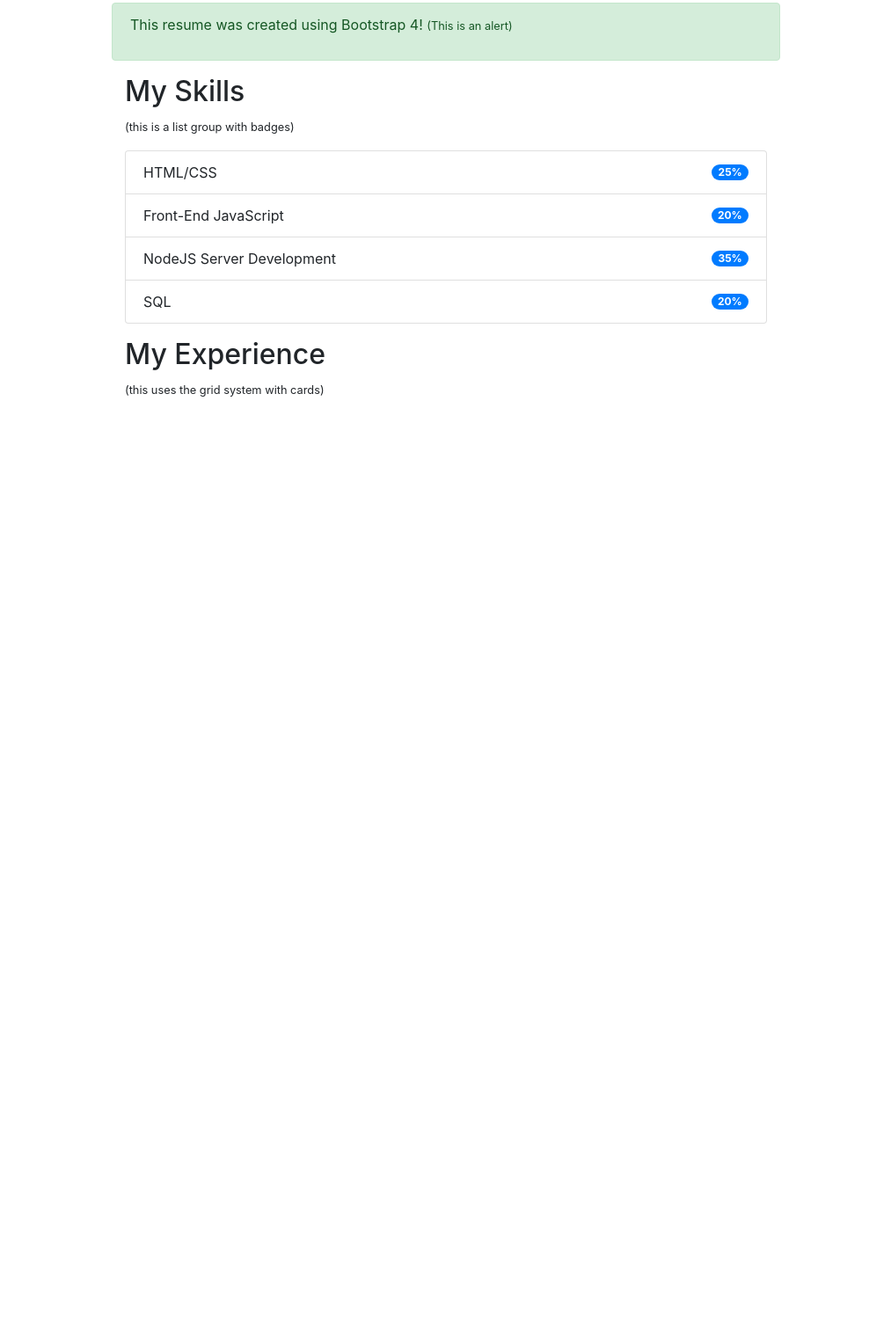
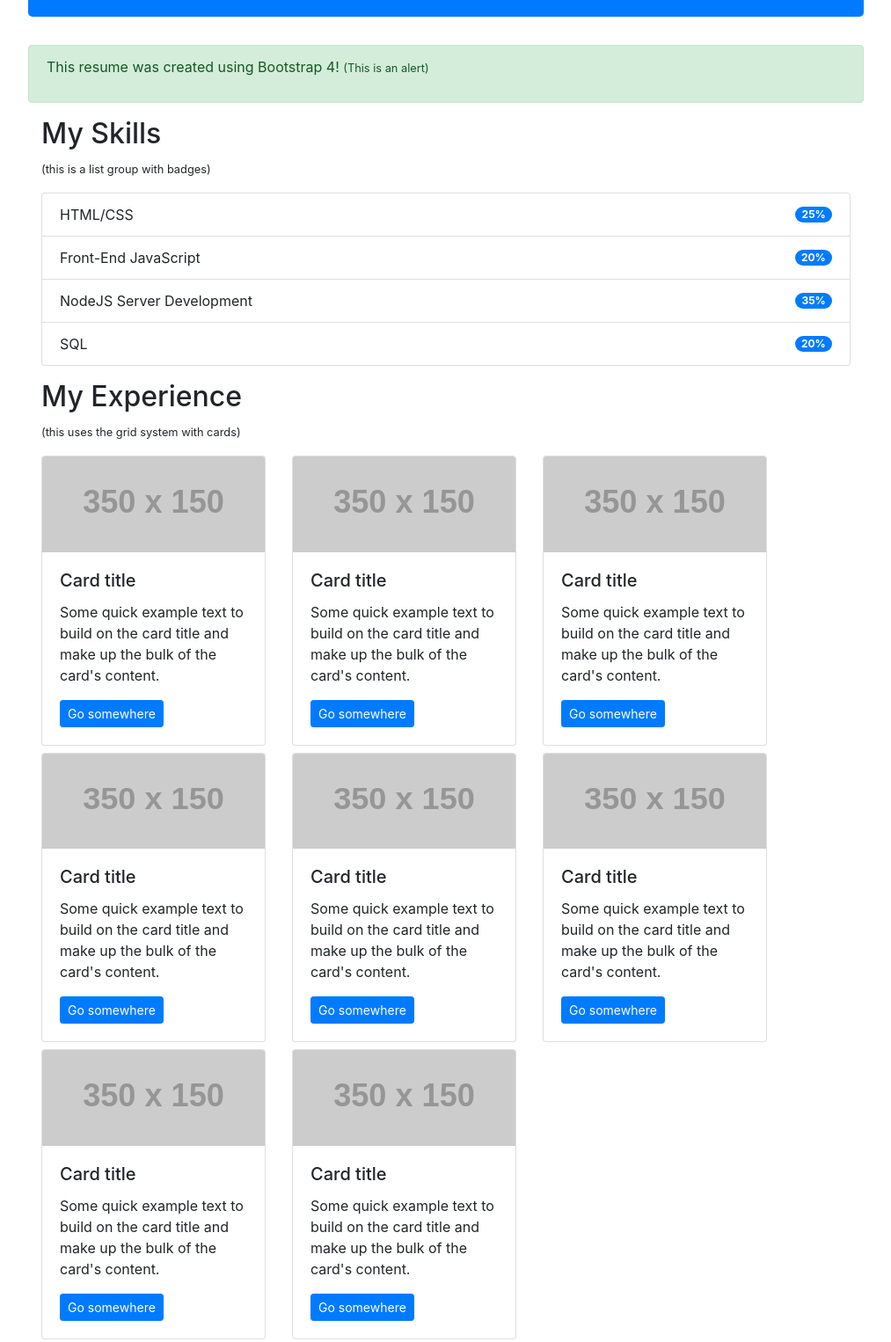
Before and after one commit to ewert001/Bootstrap-Resume, a plain HTML site: page index.html in a window 1280 px wide. Shown: the part 295-1821 px from the top of the page at 88% size, without its empty margins (133-1146 px from the left). Before the commit the page ends 800 px from the top, so only its background shows below. Drawn offline with nearby package versions, Linux system fonts and the light colour scheme; placeholder pictures from the web are drawn by us.

Commit message:
completed project

```diff
--- a/index.html
+++ b/index.html
@@ -13,47 +13,49 @@
 
 
 <div class="container">
-    <div class="row">
-        <div class="col-2"></div>
-        <div class="jumbotron col-8 text-white bg-primary">
-
+    <div class="row pt-5">
+        <div class="col-1"></div>
+        <div class="jumbotron col-10 text-white bg-primary">
             <h1>Your Name</h1>
             <h3>Your Position</h3>
-                    <p><small>(This is a jumbotron)</small>
+            <p>
+                <small>(This is a jumbotron)</small>
             </p>
         </div>
-        <div class="col-2">
-
+        <div class="col-1">
         </div>
     </div>
     <div class="row">
-        <div class="col-2"></div>
-        <div class="alert alert-success col-8" role="alert">
-            <p>This resume was created using Bootstrap 4! <small>(This is an alert)</small></p>
+        <div class="col-1"></div>
+        <div class="alert alert-success col-10" role="alert">
+            <p>This resume was created using Bootstrap 4!
+                <small>(This is an alert)</small>
+            </p>
         </div>
-        <div class="col-2"></div>
+        <div class="col-1"></div>
     </div>
 </div>
 
 <div class="container">
     <div class="row">
-        <div class="col-2"></div>
-        <div class="col-8">
+        <div class="col-1"></div>
+        <div class="col-10">
             <h2>My Skills</h2>
         </div>
-        <div class="col-2"></div>
+        <div class="col-1"></div>
     </div>
     <div class="row">
-        <div class="col-2"></div>
-        <div class="col-8">
-            <p><small>(this is a list group with badges)</small>
+        <div class="col-1"></div>
+        <div class="col-10">
+            <p>
+                <small>(this is a list group with badges)</small>
                 <p>
         </div>
-        <div class="col-2"></div>
+        <div class="col-1"></div>
     </div>
     <div class="row">
-    <div class="col-2"></div>
-    <div class="col-8">
+        <div class="col-1"></div>
+        <div class="col-10">
             <ul class="list-group">
                 <li class="list-group-item d-flex justify-content-between align-items-center">
                     HTML/CSS
@@ -73,23 +75,131 @@
                 </li>
             </ul>
         </div>
-    <div class="col-2"></div>
+        <div class="col-1"></div>
     </div>
 
     <div class="row">
-            <div class="col-2"></div>
-            <div class="col-8 pt-3">
+        <div class="col-1"></div>
+        <div class="col-10 pt-3">
             <h2>My Experience</h2>
         </div>
-            <div class="col-2"></div>
+        <div class="col-1"></div>
     </div>
     <div class="row">
-            <div class="col-2"></div>
-            <div class="col-8">
-                <p><small>(this uses the grid system with cards)</small>
+        <div class="col-1"></div>
+        <div class="col-10">
+            <p>
+                <small>(this uses the grid system with cards)</small>
                 <p>
         </div>
-            <div class="col-2"></div>
+        <div class="col-1"></div>
+    </div>
+</div>
+<div class="container">
+    <div class="row">
+        <div class="col-1"></div>
+        <div class="col-3">
+            <div class="card">
+                <img class="card-img-top" src="https://via.placeholder.com/350x150" alt="Card image cap">
+                <div class="card-body">
+                    <h5 class="card-title">Card title</h5>
+                    <p class="card-text">Some quick example text to build on the card title and make up the bulk of the card's content.</p>
+                    <a class="btn btn-primary btn-sm" href="#" role="button">Go somewhere</a>
+                </div>
+            </div>
+        </div>
+        <div class="col-3">
+            <div class="card">
+                <img class="card-img-top" src="https://via.placeholder.com/350x150" alt="Card image cap">
+                <div class="card-body">
+                    <h5 class="card-title">Card title</h5>
+                    <p class="card-text">Some quick example text to build on the card title and make up the bulk of the card's content.</p>
+                    <a class="btn btn-primary btn-sm" href="#" role="button">Go somewhere</a>
+                </div>
+            </div>
+        </div>
+        <div class="col-3">
+            <div class="card">
+                <img class="card-img-top" src="https://via.placeholder.com/350x150" alt="Card image cap">
+                <div class="card-body">
+                    <h5 class="card-title">Card title</h5>
+                    <p class="card-text">Some quick example text to build on the card title and make up the bulk of the card's content.</p>
+                    <a class="btn btn-primary btn-sm" href="#" role="button">Go somewhere</a>
+                </div>
+            </div>
+        </div>
+        <div class="col-1"></div>
+    </div>
+    <div class="row pt-2">
+        <div class="col-1"></div>
+        <div class="col-3">
+            <div class="card">
+                <img class="card-img-top" src="https://via.placeholder.com/350x150" alt="Card image cap">
+                <div class="card-body">
+                    <h5 class="card-title">Card title</h5>
+                    <p class="card-text">Some quick example text to build on the card title and make up the bulk of the card's content.</p>
+                    <a class="btn btn-primary btn-sm" href="#" role="button">Go somewhere</a>
+                </div>
+            </div>
+        </div>
+        <div class="col-3">
+            <div class="card">
+                <img class="card-img-top" src="https://via.placeholder.com/350x150" alt="Card image cap">
+                <div class="card-body">
+                    <h5 class="card-title">Card title</h5>
+                    <p class="card-text">Some quick example text to build on the card title and make up the bulk of the card's content.</p>
+                    <a class="btn btn-primary btn-sm" href="#" role="button">Go somewhere</a>
+                </div>
+            </div>
+        </div>
+        <div class="col-3">
+            <div class="card">
+                <img class="card-img-top" src="https://via.placeholder.com/350x150" alt="Card image cap">
+                <div class="card-body">
+                    <h5 class="card-title">Card title</h5>
+                    <p class="card-text">Some quick example text to build on the card title and make up the bulk of the card's content.</p>
+                    <a class="btn btn-primary btn-sm" href="#" role="button">Go somewhere</a>
+                </div>
+            </div>
+        </div>
+        <div class="col-1"></div>
+    </div>
+    <div class="row pt-2">
+        <div class="col-1"></div>
+        <div class="col-3">
+            <div class="card">
+                <img class="card-img-top" src="https://via.placeholder.com/350x150" alt="Card image cap">
+                <div class="card-body">
+                    <h5 class="card-title">Card title</h5>
+                    <p class="card-text">Some quick example text to build on the card title and make up the bulk of the card's content.</p>
+                    <a class="btn btn-primary btn-sm" href="#" role="button">Go somewhere</a>
+                </div>
+            </div>
+        </div>
+        <div class="col-3">
+            <div class="card">
+                <img class="card-img-top" src="https://via.placeholder.com/350x150" alt="Card image cap">
+                <div class="card-body">
+                    <h5 class="card-title">Card title</h5>
+                    <p class="card-text">Some quick example text to build on the card title and make up the bulk of the card's content.</p>
+                    <a class="btn btn-primary btn-sm" href="#" role="button">Go somewhere</a>
+                </div>
+            </div>
+        </div>
+        <div class="col-3">
+            <div class="col-5"></div>
+        </div>
+    </div>
+    <div class="row pt-5">
+            <div class="col-1"></div>
+            <div class="jumbotron col-10 text-black text-center bg-light">
+                <h6>Your Contact Information Here</h6>
+                <p>
+                    <small>(This is a jumbotron)</small>
+                </p>
+            </div>
+            <div class="col-1">
+            </div>
         </div>
 </div>
 
```
Lines whose indentation alone changed are shown as unchanged.
